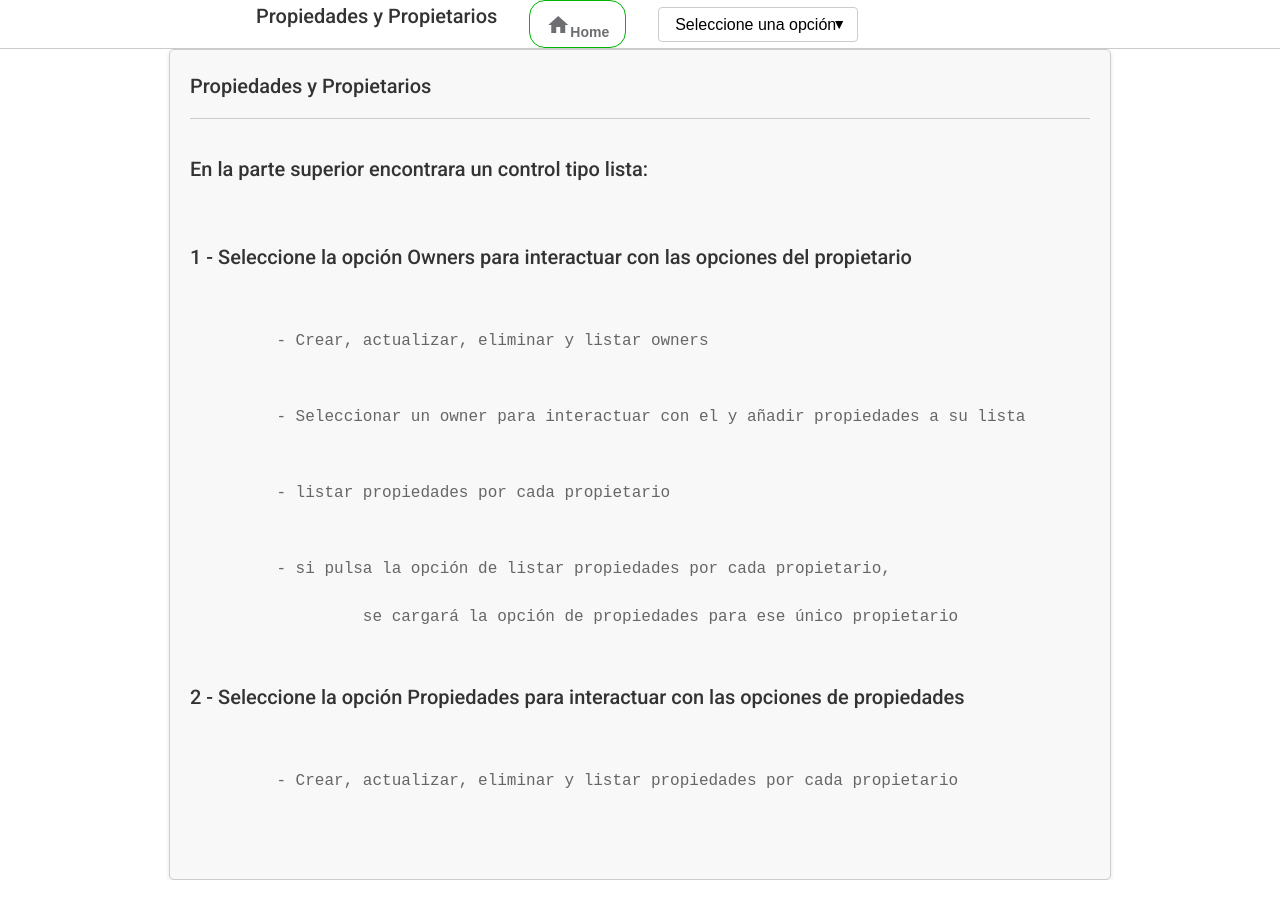
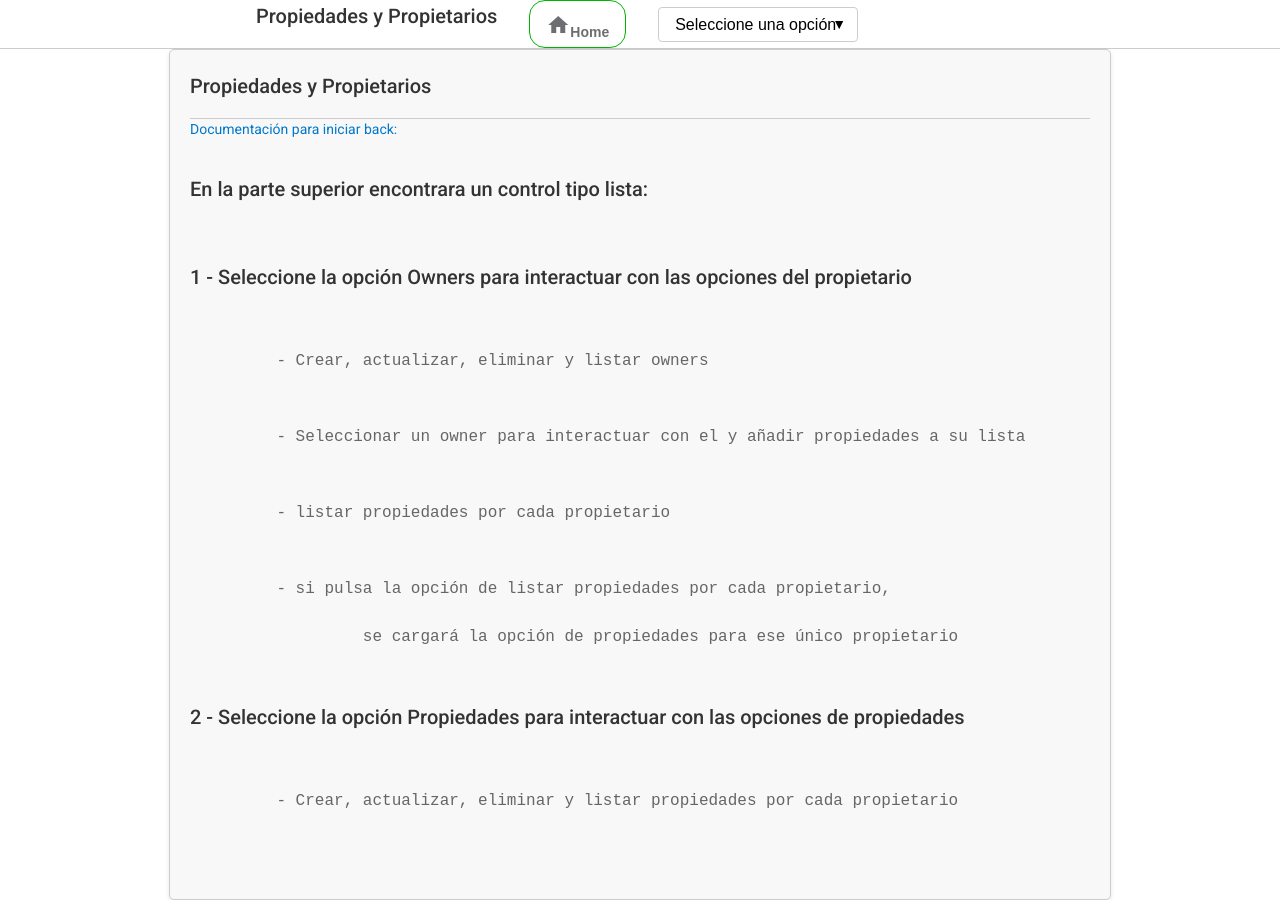
Before and after one commit to ccmmasi2/PropertiesAdministration, an Angular app in the folder PropertiesAdministrationWeb/: page / in a window 1280 px wide. Built offline with nearby package versions, Linux system fonts and the light colour scheme.

Commit message:
documentacion para iniciar back

```diff
--- a/PropertiesAdministrationWeb/src/app/modules/home/home/home.component.html
+++ b/PropertiesAdministrationWeb/src/app/modules/home/home/home.component.html
@@ -2,6 +2,9 @@
     <h2>Propiedades y Propietarios</h2>
     <div class="separator"></div>
     <div>
+      <a href="https://res.cloudinary.com/dmqb78p1s/raw/upload/v1756766479/DespliegueProyecto_m6v6we.docx" target="_blank">
+        Documentación para iniciar back:
+      </a>
       <pre>
         <h2>En la parte superior encontrara un control tipo lista:</h2>
         <h2>1 - Seleccione la opción Owners para interactuar con las opciones del propietario</h2>
```
